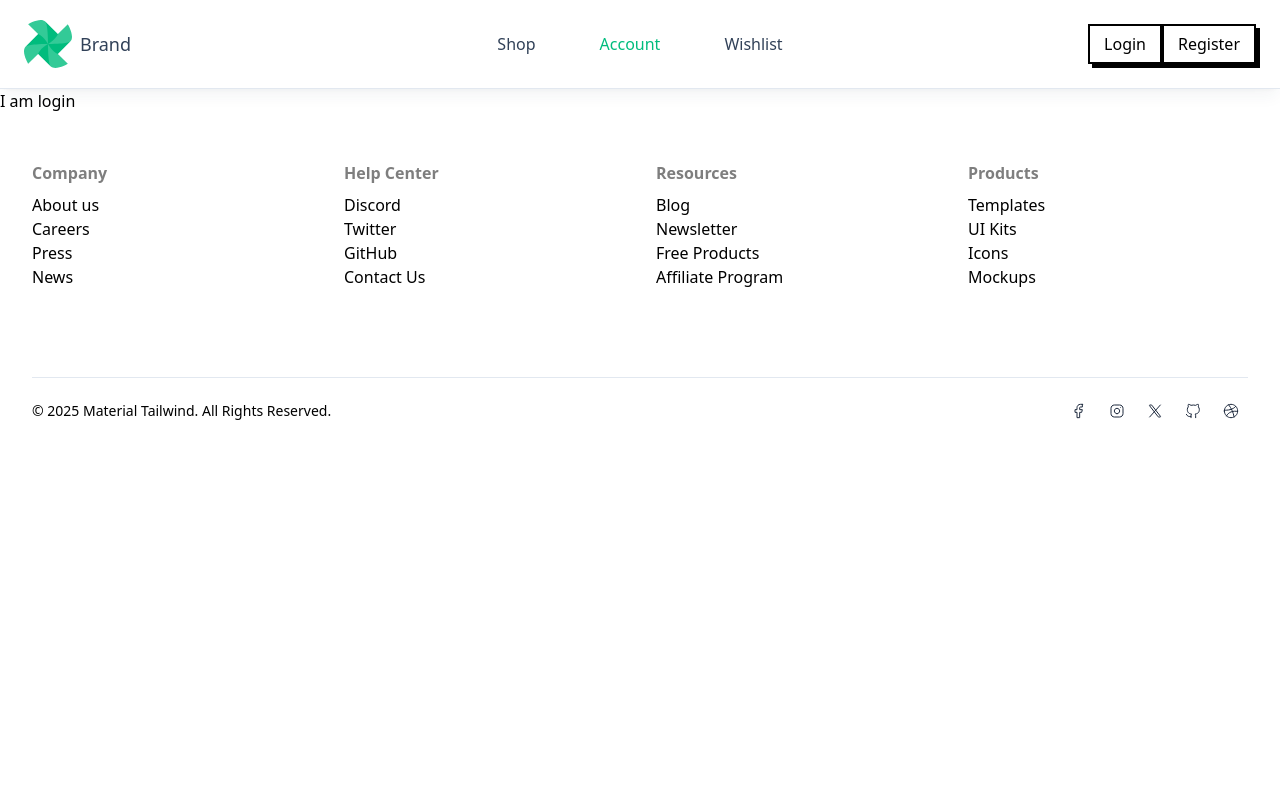
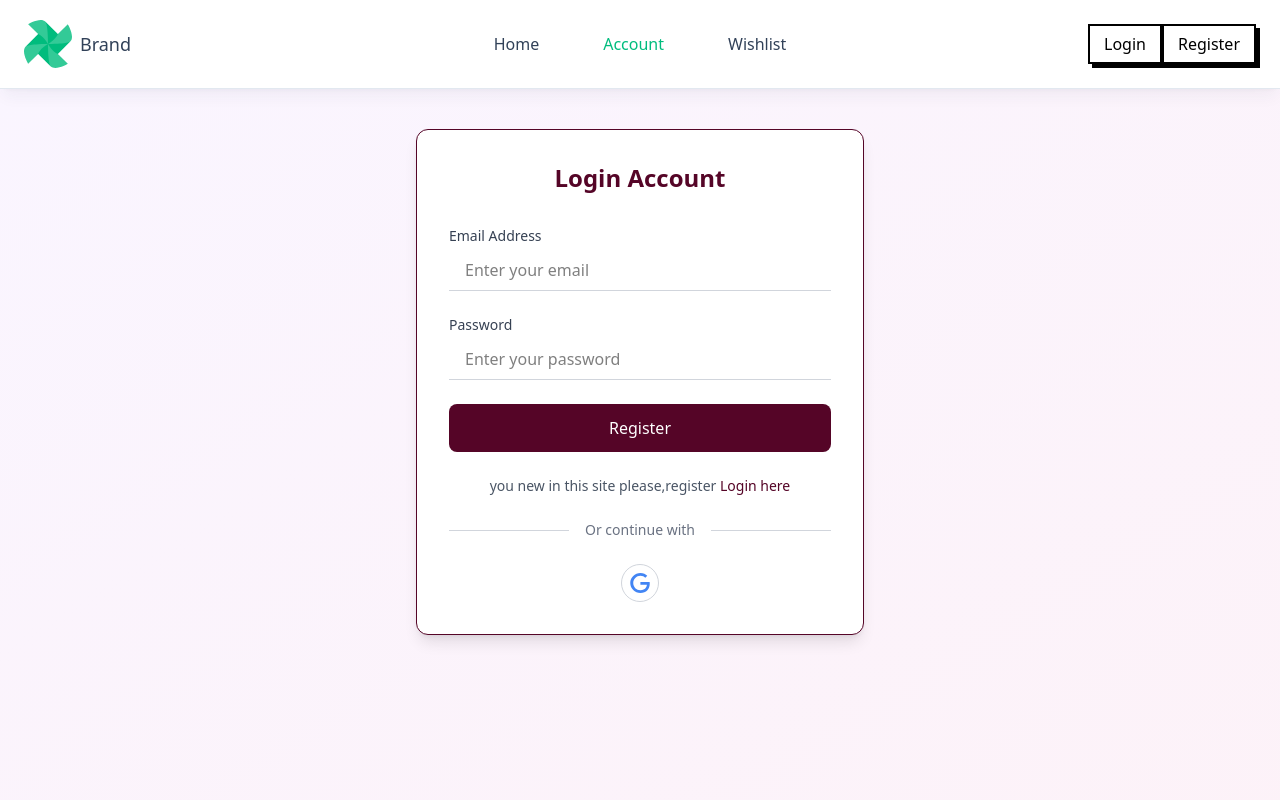
Before and after one commit to MD-MASUD-MIAH/aurafit-a12-client, a React (Vite) app: page /login in a window 1280 px wide. Shown: the top 800 px of the page. Built offline with nearby package versions, Linux system fonts and the light colour scheme; no server answers.

Commit message:
login and logout set up

```diff
--- a/package.json
+++ b/package.json
@@ -14,6 +14,7 @@
     "@material-tailwind/react": "^3.0.0-beta.24",
     "@tailwindcss/vite": "^4.1.11",
     "@windui/react": "^1.0.1",
+    "axios": "^1.10.0",
     "firebase": "^11.10.0",
     "react": "^19.1.0",
     "react-dom": "^19.1.0",
--- a/src/auth/Login.jsx
+++ b/src/auth/Login.jsx
@@ -1,13 +1,105 @@
-import React from 'react';
+import { useState } from "react";
+import { Link } from "react-router";
+import useAuth from "../hooks/useAuth";
+import GoogleLogin from "../social/GoogleLogin";
+const Login = () => {
+  const [errors, setErrors] = useState({});
+  const { logInUser } = useAuth();
+  const handleSubmit = (e) => {
+    e.preventDefault();
+    const form = e.target;
 
-const Login = () => {
+    const formData = new FormData(form);
+    const email = formData.get("email");
+    const password = formData.get("password");
+    logInUser(email, password)
+      .then((res) => {
+        console.log(res);
+      })
+      .catch((err) => {
+        setErrors(err.message);
+      });
+  };
+  return (
+    <div className="bg-gradient-to-br from-purple-50 to-pink-50 min-h-screen">
+      <div className="w-11/12 mx-auto py-10 flex flex-col items-center justify-center min-h-[calc(100vh-300px)]">
+        <div className="w-full max-w-md bg-white rounded-xl shadow-lg overflow-hidden border border-[#550527]">
+          <div className="p-8">
+            <div className="text-center mb-8">
+              <h2 className="text-2xl font-bold text-[#550527]">
+                Login Account
+              </h2>
+            </div>
 
+            <form className="space-y-6" onSubmit={handleSubmit}>
+              <div>
+                <label className="block text-sm font-medium text-gray-700 mb-1">
+                  Email Address
+                </label>
+                <input
+                  name="email"
+                  type="email"
+                  className={`w-full px-4 py-2 border-b ${
+                    errors.email ? "border-red-500" : "border-gray-300"
+                  } focus:outline-none focus:border-[#550527] transition-colors`}
+                  placeholder="Enter your email"
+                />
+                {errors.email && (
+                  <p className="mt-1 text-sm text-red-500">{errors.email}</p>
+                )}
+              </div>
 
-    return (
-        <div>
-            <h1>I am login</h1>
+              <div>
+                <label className="block text-sm font-medium text-gray-700 mb-1">
+                  Password
+                </label>
+                <input
+                  name="password"
+                  type="password"
+                  className={`w-full px-4 py-2 border-b ${
+                    errors.password ? "border-red-500" : "border-gray-300"
+                  } focus:outline-none focus:border-[#550527] transition-colors`}
+                  placeholder="Enter your password"
+                />
+                {errors.password && (
+                  <p className="mt-1 text-sm text-red-500">{errors.password}</p>
+                )}
+              </div>
+
+              <button
+                type="submit"
+                className="w-full bg-[#550527] hover:bg-[#44041f] text-white py-3 px-4 rounded-lg font-medium transition-colors duration-300 flex items-center justify-center"
+              >
+                Register
+              </button>
+            </form>
+
+            <p className="text-center text-sm mt-6 text-gray-600">
+              you new in this site please,register{" "}
+              <Link
+                to="/register"
+                className="text-[#550527] font-medium hover:underline"
+              >
+                Login here
+              </Link>
+            </p>
+
+            <div className="flex items-center my-6">
+              <div className="flex-grow h-px bg-gray-300"></div>
+              <span className="mx-4 text-sm text-gray-500">
+                Or continue with
+              </span>
+              <div className="flex-grow h-px bg-gray-300"></div>
+            </div>
+
+            <div className="flex justify-center space-x-4">
+              <GoogleLogin></GoogleLogin>
+            </div>
+          </div>
         </div>
-    );
+      </div>
+    </div>
+  );
 };
 
 export default Login;
--- a/src/auth/Register.jsx
+++ b/src/auth/Register.jsx
@@ -1,43 +1,83 @@
-import { use, useState } from "react";
-import { Link } from "react-router";
-
+import {  useState } from "react";
+import { Link, useNavigate } from "react-router";
+import Swal from "sweetalert2";
 import { AuthContext } from "../Context/AuthContext";
 import GoogleLogin from "../social/GoogleLogin";
+import { imageUpload } from "../utilits/utilits";
+import useAuth from "../hooks/useAuth";
 
 const Register = () => {
+  const navigate =useNavigate()
+  const [errors, setErrors] = useState({});
+  const [previewImage, setPreviewImage] = useState(null);
+  const { registerUser, setUser, upDateUser } = useAuth()
 
+  const handleSubmit = async (e) => {
+    e.preventDefault();
+    const form = e.target;
+    const name = form.name.value;
+    const email = form.email.value;
+    const password = form.password.value;
 
-  const [errors, setErrors] = useState({});
+    // Simple validation
+    const newErrors = {};
+    if (!name) newErrors.name = "Name is required";
+    if (!email) newErrors.email = "Email is required";
+    if (!password || password.length < 6)
+      newErrors.password = "Password must be at least 6 characters";
+    if (!previewImage) newErrors.image = "Image is required";
 
+    if (Object.keys(newErrors).length > 0) {
+      setErrors(newErrors);
+      return;
+    }
 
+    try {
+      const res = await registerUser(email, password);
+      await upDateUser({ displayName: name, photoURL: previewImage });
 
-const {registerUser} = use(AuthContext)
-      // Create preview
+      setUser({
+        ...res.user,
+        displayName: name,
+        photoURL: previewImage,
+      });
 
+      Swal.fire({
+        title: "Register Success!",
+        icon: "success",
+        confirmButtonColor: "#550527",
+      });
 
+      form.reset();
+      setPreviewImage(null);
+      setErrors({});
+    } catch (error) {
+      Swal.fire({
+        icon: "error",
+        title: "Oops...",
+        text: error.message,
+      });
+    }finally{
+      navigate('/')
+    }
+  };
 
-  const handleSubmit = (e) => {
-    e.preventDefault()
-  e.preventDefault();
+  const handleImageChange = async (e) => {
+    const image = e.target.files[0];
+    if (image) {
+      try {
+        const imageUrl = await imageUpload(image);
+        setPreviewImage(imageUrl);
+        setErrors((prev) => ({ ...prev, image: null }));
+      } catch (error) {
+        console.log(error);
 
-  const form = e.target;
-  const formData = new FormData(form);
-  const email = formData.get('email');
-  const password = formData.get('password');
-  const user = Object.fromEntries(formData.entries());
-
-  console.log(user,email,password);
-
- registerUser(email,password).then(res=>{
-
-  console.log(res);
-
- }).catch(err=>{
-
-  setErrors(err.message)
-
- })
-
+        setErrors((prev) => ({
+          ...prev,
+          image: "Image upload failed. Try again.",
+        }));
+      }
+    }
   };
 
   return (
@@ -60,15 +100,13 @@ const {registerUser} = use(AuthContext)
                 <input
                   name="name"
                   type="text"
-
-
                   className={`w-full px-4 py-2 border-b ${
                     errors.name ? "border-red-500" : "border-gray-300"
-                  } focus:outline-none focus:border-[#550527] transition-colors`}
+                  } focus:outline-none focus:border-[#550527]`}
                   placeholder="Enter your name"
                 />
                 {errors.name && (
-                  <p className="mt-1 text-sm text-red-500">{errors.name}</p>
+                  <p className="text-sm text-red-500 mt-1">{errors.name}</p>
                 )}
               </div>
 
@@ -76,7 +114,7 @@ const {registerUser} = use(AuthContext)
                 <label className="block text-sm font-medium text-gray-700 mb-1">
                   Profile Image
                 </label>
-                {/* <div className="flex items-center space-x-4">
+                <div className="flex items-center space-x-4">
                   {previewImage ? (
                     <img
                       src={previewImage}
@@ -100,35 +138,16 @@ const {registerUser} = use(AuthContext)
                       </svg>
                     </div>
                   )}
-                  <label className="flex-1 cursor-pointer">
                   <input
+                    type="file"
                     name="image"
-                      type="file"
                     onChange={handleImageChange}
-                      className="hidden"
                     accept="image/*"
+                    className="cursor-pointer"
                   />
-                    <div
-                      className={`px-4 py-2 border-b ${
-                        errors.image ? "border-red-500" : "border-gray-300"
-                      } focus:outline-none focus:border-[#550527] transition-colors`}
-                    >
-                      {formData.image ? formData.image.name : "Choose an image"}
                 </div>
-                  </label>
-                </div> */}
-
-               <input
-                  name="image"
-                  type="file"
-
-                  className={`w-full px-4 py-2 border-b ${
-                    errors.email ? "border-red-500" : "border-gray-300"
-                  } focus:outline-none focus:border-[#550527] transition-colors`}
-                  placeholder="Enter your email"
-                />
                 {errors.image && (
-                  <p className="mt-1 text-sm text-red-500">{errors.image}</p>
+                  <p className="text-sm text-red-500 mt-1">{errors.image}</p>
                 )}
               </div>
 
@@ -139,14 +158,13 @@ const {registerUser} = use(AuthContext)
                 <input
                   name="email"
                   type="email"
-
                   className={`w-full px-4 py-2 border-b ${
                     errors.email ? "border-red-500" : "border-gray-300"
-                  } focus:outline-none focus:border-[#550527] transition-colors`}
+                  } focus:outline-none focus:border-[#550527]`}
                   placeholder="Enter your email"
                 />
                 {errors.email && (
-                  <p className="mt-1 text-sm text-red-500">{errors.email}</p>
+                  <p className="text-sm text-red-500 mt-1">{errors.email}</p>
                 )}
               </div>
 
@@ -157,21 +175,19 @@ const {registerUser} = use(AuthContext)
                 <input
                   name="password"
                   type="password"
-
                   className={`w-full px-4 py-2 border-b ${
                     errors.password ? "border-red-500" : "border-gray-300"
-                  } focus:outline-none focus:border-[#550527] transition-colors`}
+                  } focus:outline-none focus:border-[#550527]`}
                   placeholder="Enter your password"
                 />
                 {errors.password && (
-                  <p className="mt-1 text-sm text-red-500">{errors.password}</p>
+                  <p className="text-sm text-red-500 mt-1">{errors.password}</p>
                 )}
               </div>
 
               <button
                 type="submit"
-
-                className="w-full bg-[#550527] hover:bg-[#44041f] text-white py-3 px-4 rounded-lg font-medium transition-colors duration-300 flex items-center justify-center"
+                className="w-full bg-[#550527] hover:bg-[#44041f] text-white py-3 px-4 rounded-lg font-medium transition-colors"
               >
                 Register
               </button>
@@ -195,10 +211,8 @@ const {registerUser} = use(AuthContext)
               <div className="flex-grow h-px bg-gray-300"></div>
             </div>
 
-            <div className="flex justify-center space-x-4">
-
-
-            <GoogleLogin></GoogleLogin>
+            <div className="flex justify-center">
+              <GoogleLogin />
             </div>
           </div>
         </div>
--- a/src/shared/Navbar.jsx
+++ b/src/shared/Navbar.jsx
@@ -1,8 +1,41 @@
 import { useState } from "react";
 import { NavLink } from "react-router";
+import useAuth from "../hooks/useAuth";
+import Swal from "sweetalert2";
 export default function Navbar() {
   const [isToggleOpen, setIsToggleOpen] = useState(false);
 
+  const { user, logout } = useAuth();
+  console.log("current Logger", user?.email);
+
+  const handleLogout = () => {;
+
+  Swal.fire({
+  title: "Are you sure?",
+  text: "You won't be able to revert this!",
+  icon: "warning",
+  showCancelButton: true,
+  confirmButtonColor: "#3085d6",
+  cancelButtonColor: "#d33",
+  confirmButtonText: "Yes, delete it!"
+}).then((result) => {
+  if (result.isConfirmed) {
+
+
+    logout().then(()=>{
+
+       Swal.fire({
+      title: "Deleted!",
+      text: "Your file has been deleted.",
+      icon: "success"
+    });
+    }).catch(err=>{
+      console.log(err.message);
+
+    })
+  }
+});
+}
   return (
     <>
       {/*<!-- Component: Navbar with Topbar --> */}
@@ -85,14 +118,14 @@ export default function Navbar() {
               }`}
             >
               <li role="none" className="flex items-stretch">
-                <a
+                <NavLink
                   role="menuitem"
                   aria-haspopup="false"
                   className="flex items-center gap-2 py-4 transition-colors duration-300 hover:text-emerald-500 focus:text-emerald-600 focus:outline-none focus-visible:outline-none lg:px-8"
                   href="javascript:void(0)"
                 >
-                  <span>Shop</span>
-                </a>
+                  <span>Home</span>
+                </NavLink>
               </li>
               <li role="none" className="flex items-stretch">
                 <a
@@ -118,7 +151,28 @@ export default function Navbar() {
             </ul>
             {/*      <!-- Actions --> */}
             <div className="ml-auto flex items-center justify-end px-6 lg:ml-0 lg:flex-1 lg:p-0">
-            <NavLink to={'/login'}>
+              {user ? (
+                <>
+                  {user?.photoURL && (
+                    <img className="w-10 h-10" src={user.photoURL} alt="" />
+                  )}
+                  <button onClick={handleLogout}>
+                    <span
+
+                      href="#_"
+                      class="relative inline-block px-4 py-2 font-medium group"
+                    >
+                      <span class="absolute inset-0 w-full h-full transition duration-200 ease-out transform translate-x-1 translate-y-1 bg-black group-hover:-translate-x-0 group-hover:-translate-y-0"></span>
+                      <span class="absolute inset-0 w-full h-full bg-white border-2 border-black group-hover:bg-black"></span>
+                      <span class="relative text-black group-hover:text-white">
+                        Logout
+                      </span>
+                    </span>
+                  </button>
+                </>
+              ) : (
+                <>
+                  <NavLink to={"/login"}>
                     <span
                       href="#_"
                       class="relative inline-block px-4 py-2 font-medium group"
@@ -143,6 +197,8 @@ export default function Navbar() {
                       </span>
                     </span>
                   </NavLink>
+                </>
+              )}
             </div>
           </nav>
         </div>
--- /dev/null
+++ b/src/utilits/utilits.js
@@ -0,0 +1,25 @@
+import axios from "axios"
+
+
+
+export const imageUpload = async imageData => {
+  const imageFormData = new FormData()
+  imageFormData.append('image', imageData)
+
+  const { data } = await axios.post(
+    `https://api.imgbb.com/1/upload?key=${import.meta.env.VITE_IMGBB_API_KEY}`,
+    imageFormData
+  )
+  // image url response from imgbb
+  return data?.data?.display_url
+}
+
+
+export const saveUserInDb = async user => {
+  const { data } = await axios.post(
+    `${import.meta.env.VITE_API_URL}/user`,
+    user
+  )
+
+  console.log(data)
+}
```
Also changed, not shown: 1 other file (tests, documents, lock files or other folders). Lines whose indentation alone changed are shown as unchanged.
